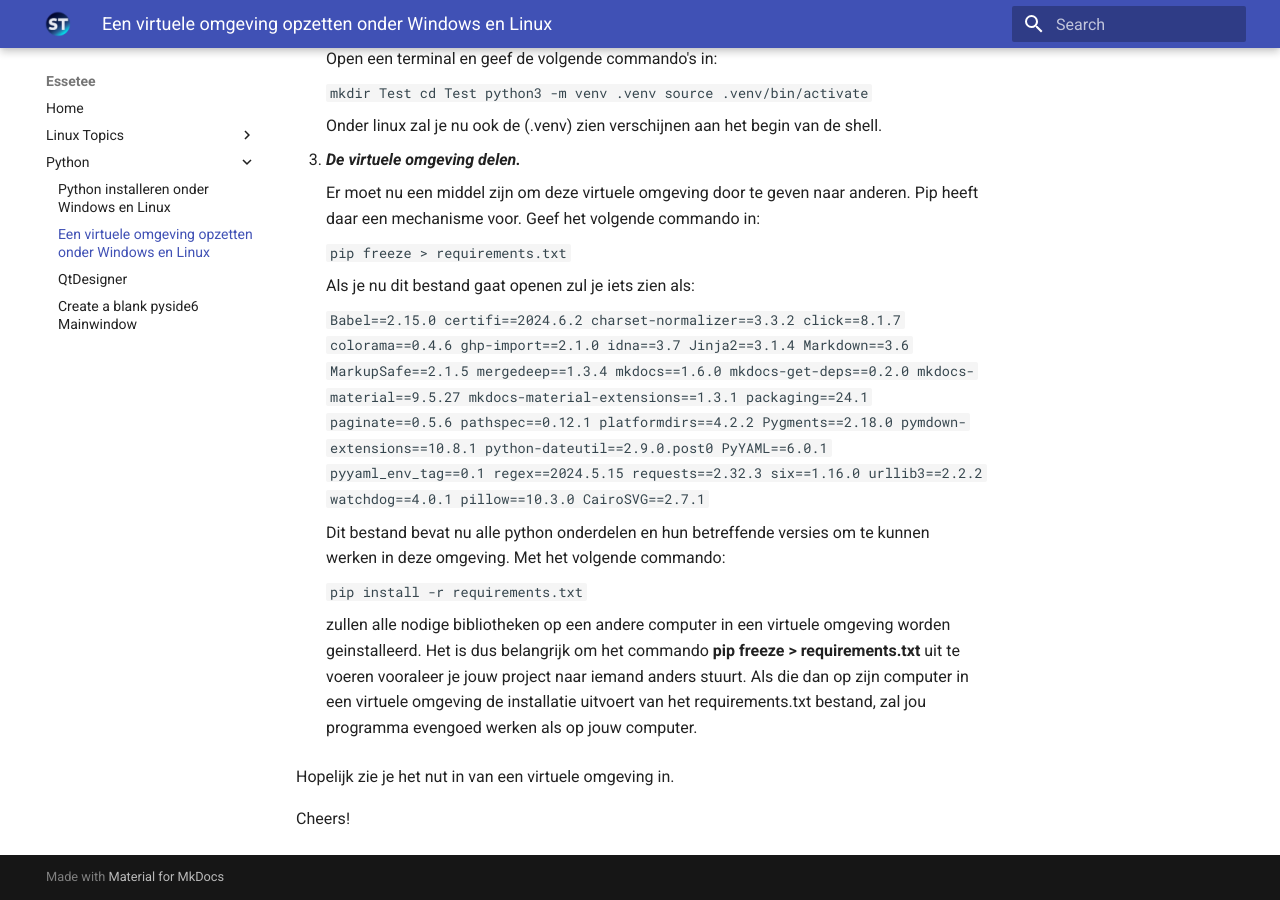
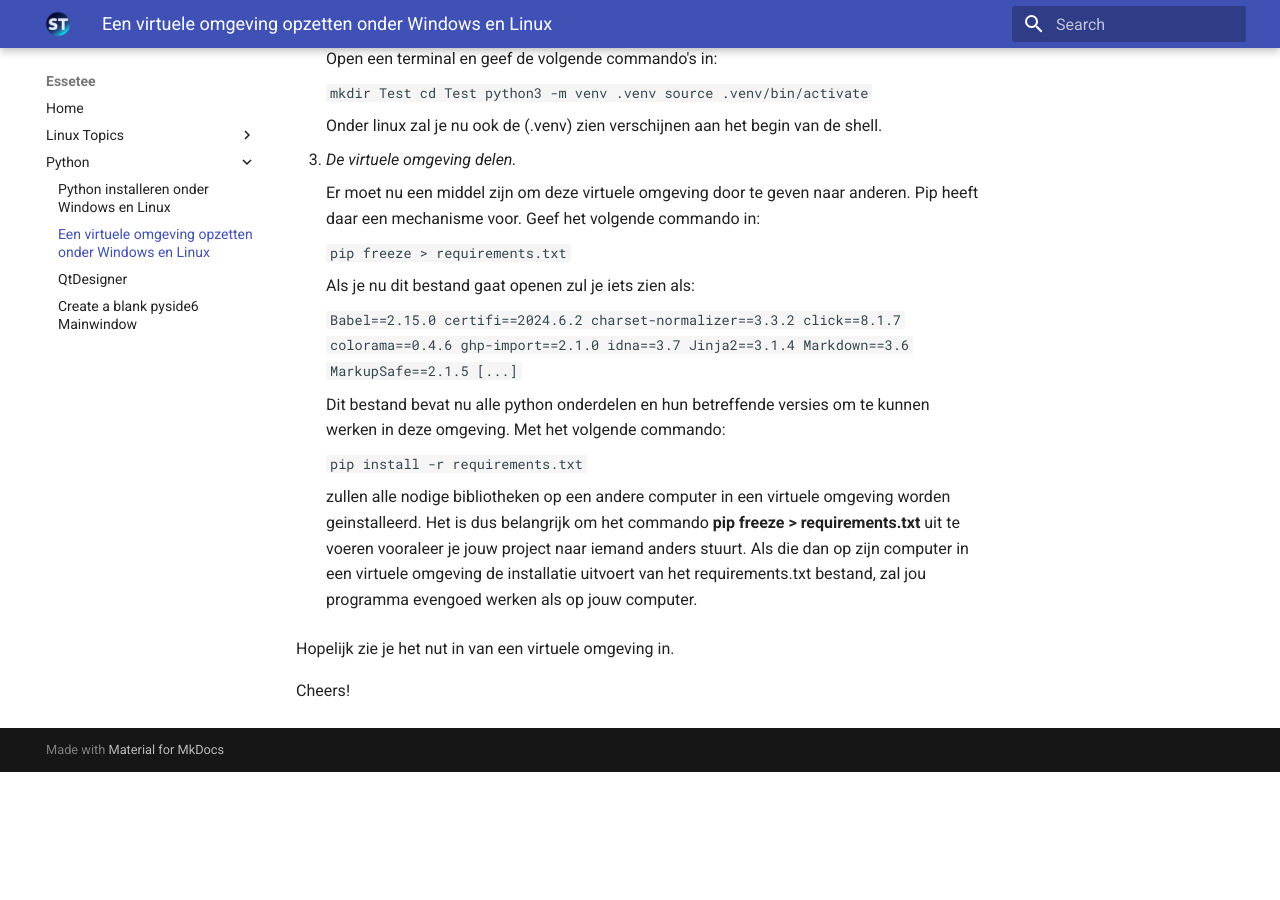
Before and after one commit to EsseteeStuff/mkdocs-site, an MkDocs documentation site: the page built from docs/virtualenv.md, in a window 1280 px wide and 900 px high, scrolled down 927 px. Built offline with MkDocs 1.6.1 and Material for MkDocs 9.7.7, drawn with Linux system fonts in a browser that asks for light colours; after the commit the page ends 1699 px from its top, so only the background shows below that.

Commit message:
python toegevoegd2

````diff
--- a/docs/virtualenv.md
+++ b/docs/virtualenv.md
@@ -1,4 +1,3 @@
-
 Stel je voor dat je als software ontwikkelaar een python applicatie ontworpen hebt met de naam Test. Je bent nu heel fier dat het programma heel goed werkt en je wilt een paar vrienden je programma laten zien. Je maakt een zip bestand van je folder Test en je zendt het naar je vrienden. Je vrienden willen het programma opstarten, maar bij geen enkele wil het programma werken. Dan is jou reactie, maar hoe kan dat, hier op mijn computer werkt het perfect.
 
 Inderdaad op jouw computer werkt het omdat jij ook verschillende onderdelen op je computer hebt geinstalleerd, dat zij dan niet op hun computer hebben. Misschien hebben zij zelfs Python niet op hun computer.
@@ -7,7 +6,7 @@ Om deze problemen te verhelpen, hebben ze de virtuele omgeving uitgevonden. Een
 
 **Het opzetten van een virtuele omgeving.**
 
-1. ***Windows***
+1. _Windows_
 
     Open een powershell terminal en geef de volgende commando's in:
 
@@ -21,12 +20,12 @@ Om deze problemen te verhelpen, hebben ze de virtuele omgeving uitgevonden. Een
 
     Je gaat nu zien dat je shell veranderd. In mijn geval **(.venv) PS C:\Users\serge\Test>**. (.venv) zal waarschijnlijk in het groen zijn. Alles wat je nu doet in deze omgeving zal enkel in deze omgeving werken, los van alle software op je computer.
 
-2. ***Linux***
+2. _Linux_
 
     Open een terminal en geef de volgende commando's in:
 
     ```
-    mkdir Test
+     mkdir Test
     cd Test
     python3 -m venv .venv
     source .venv/bin/activate
@@ -34,8 +33,7 @@ Om deze problemen te verhelpen, hebben ze de virtuele omgeving uitgevonden. Een
 
     Onder linux zal je nu ook de (.venv) zien verschijnen aan het begin van de shell.
 
-
-3. ***De virtuele omgeving delen.***
+3. _De virtuele omgeving delen._
 
     Er moet nu een middel zijn om deze virtuele omgeving door te geven naar anderen. Pip heeft daar een mechanisme voor. Geef het volgende commando in:
 
@@ -56,27 +54,7 @@ Om deze problemen te verhelpen, hebben ze de virtuele omgeving uitgevonden. Een
     Jinja2==3.1.4
     Markdown==3.6
     MarkupSafe==2.1.5
-    mergedeep==1.3.4
-    mkdocs==1.6.0
-    mkdocs-get-deps==0.2.0
-    mkdocs-material==9.5.27
-    mkdocs-material-extensions==1.3.1
-    packaging==24.1
-    paginate==0.5.6
-    pathspec==0.12.1
-    platformdirs==4.2.2
-    Pygments==2.18.0
-    pymdown-extensions==10.8.1
-    python-dateutil==2.9.0.post0
-    PyYAML==6.0.1
-    pyyaml_env_tag==0.1
-    regex==2024.5.15
-    requests==2.32.3
-    six==1.16.0
-    urllib3==2.2.2
-    watchdog==4.0.1
-    pillow==10.3.0
-    CairoSVG==2.7.1
+    [...]
     ```
 
     Dit bestand bevat nu alle python onderdelen en hun betreffende versies om te kunnen werken in deze omgeving. Met het volgende commando:
````
Also changed, not shown: README.md (deleted, +0 -21 lines), requirements.txt (deleted, +0 -31 lines).
